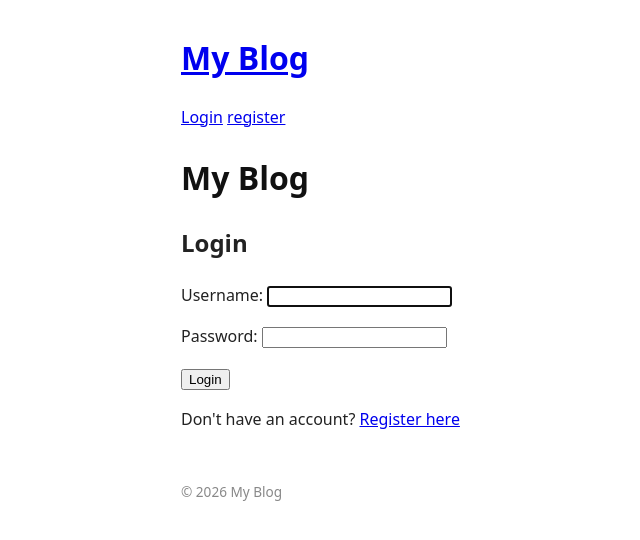
After one commit to famegy/myblog, a Django app: page /accounts/login/ in a window 1280 px wide. The commit adds this page. Shown: the top 540 px of the page, without its empty margins (109-749 px from the left). Run offline with Django 5.2, Linux system fonts and the light colour scheme.

Commit message:
creating login and logout view

```diff
--- /dev/null
+++ b/accounts/templates/accounts/login.html
@@ -0,0 +1,13 @@
+{% extends 'blog/base.html' %}
+
+{% block title %} Login {% endblock %}
+
+{% block content %}
+<h2>Login</h2>
+<form type='post'>
+  {% csrf_token %}
+  {{ form.as_p }}
+  <button type='submit'>Login</button>
+</form>
+<p>Don't have an account? <a href="{% url 'register' %}">Register here</a> </p>
+{% endblock %}
--- a/accounts/urls.py
+++ b/accounts/urls.py
@@ -1,6 +1,9 @@
 from django.urls import path
+from django.contrib.auth import views as auth_views
 from . import views
 
 urlpatterns = [
-  path('register/', views.register, name='register')
+  path('register/', views.register, name='register'),
+  path('login/', auth_views.LoginView.as_view(template_name='accounts/login.html'), name='login'),
+  path('logout/', auth_views.LogoutView.as_view(next_page='post_list'), name='logout'),
 ]
--- a/blog/templates/blog/base.html
+++ b/blog/templates/blog/base.html
@@ -5,7 +5,21 @@
     <link rel="stylesheet" href="{% static 'css/style.css' %}" />
     <meta charset="UTF-8" />
     <meta name="viewport" content="width=device-width, initial-scale=1.0" />
-    <title>{% block title %} My Blog {% endblock %}</title>
+    <h1><a href="{% url 'post_list'%}"> My Blog</a></h1>
+    <nav>
+      {% if user.is_authenticated %}
+      <span>Hi, {{ user.username }}</span>
+      <form method="post" action="{% url 'logout' %}" style="display: inline">
+        {% csrf_token %}
+        <button type="submit">Logout</button>
+
+        {% else %}
+        <a href="{% url 'login' %}">Login</a>
+        <a href="{% url 'register' %}">register</a>
+
+        {% endif %}
+      </form>
+    </nav>
   </head>
   <body>
     <header>
--- a/config/settings.py
+++ b/config/settings.py
@@ -118,3 +118,5 @@ USE_TZ = True
 
 STATIC_URL = 'static/'
 STATICFILES_DIRS = [BASE_DIR / 'static']
+
+LOGIN_REDIRECT_URL = 'post_list'
--- a/learnt.txt
+++ b/learnt.txt
@@ -5,3 +5,5 @@ login(request, useer)- logs the user in after successful registration
 redirect('post_list)- sends them to the homepage once done **you have to import the login and redirect functions from django.contrib.auth and django.shortcuts respectively.
 {% csrf_token %}- is required in every post form to prevent it crashing due to cross site request forgery attacks. It is a security measure that Django provides to protect against malicious attacks on your website.
 {{ from.as_p }}- renders the form with all fields i.e user password and confirm password wrapped in <p>
+LoginView.as_view(template_name='accounts/login.html')- django built in  view that points out to its own template rather than the inbuilt one.
+LogoutView.as_view(next_page='post_list')- logs the user out and redirects them to the bloghomepage.next_page**takes url name and not row path
```
Also changed, not shown: db.sqlite3.
